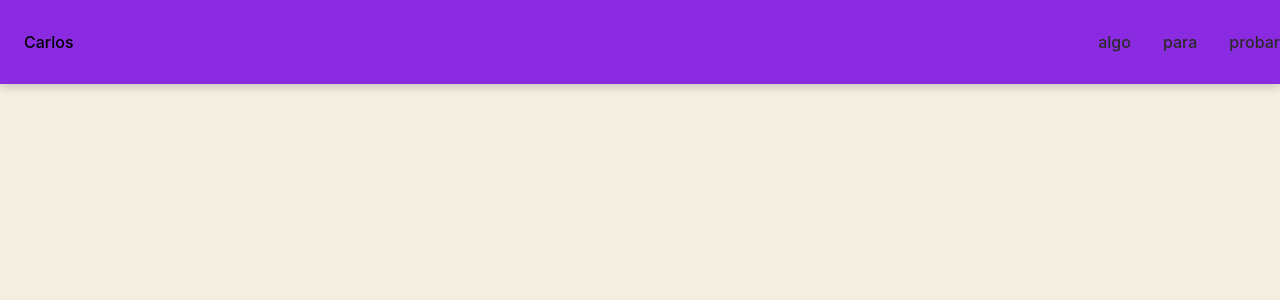
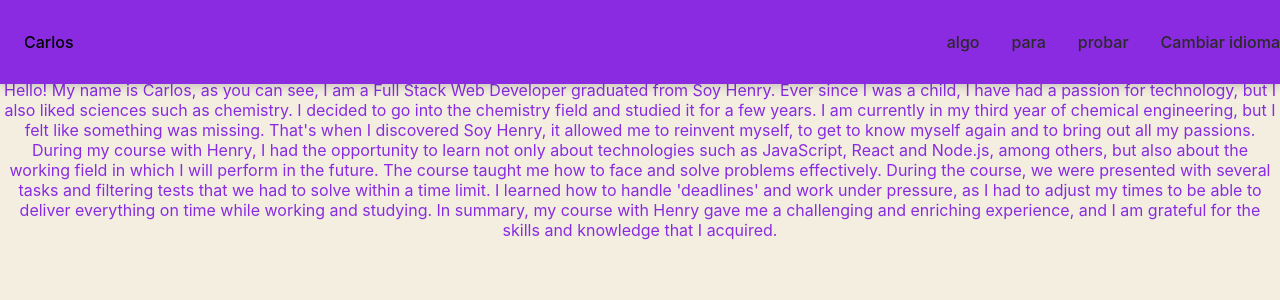
Before and after one commit to cvirgili438/NewPortfolio, a React (Create React App) app: page / in a window 1280 px wide. Shown: the top 300 px of the page. Built offline with nearby package versions, Linux system fonts and the light colour scheme.

Commit message:
about me

```diff
--- a/src/App.css
+++ b/src/App.css
@@ -54,6 +54,38 @@ body{
   opacity: 1;
   filter: blur(0);
 }
+
+
+@keyframes toView {
+  0%{
+      opacity: 0;
+  }
+  100%{
+      opacity: 1;
+  }
+}
+@keyframes toHide{
+  0%{
+      opacity: 1;
+  }
+  100%{
+      opacity: 0;
+      display: none;
+  }
+}
+
+.toHide{
+  animation-name: toHide;
+  animation-duration: 1s;
+  opacity: 0;
+}
+.toView{
+  display:flex;
+  animation-name: toView;
+  animation-duration: 2s;
+  opacity: 1;
+}
+
 /*
 Phone querys
 */
--- /dev/null
+++ b/src/components/About/About.jsx
@@ -0,0 +1,25 @@
+import React from 'react'
+import { hideToView } from '../../utils/function';
+import { aboutEN, aboutES } from '../../utils/stringConst';
+import s from './About.module.css'
+
+
+export default function About(props) {
+
+    React.useEffect(()=>{
+        hideToView({
+          english:props.english,
+          idES:'aboutES',
+          idEN:'aboutEN'
+        })
+
+       },[props.english])
+
+  return (
+    <div className={s.about_container}>
+        <span id='aboutES'>{aboutES}</span>
+        <span id='aboutEN' >{aboutEN}</span>
+        {}
+    </div>
+  )
+}
--- /dev/null
+++ b/src/components/About/About.module.css
@@ -0,0 +1,17 @@
+.about_container{
+    display: inline-block;
+    position:relative;
+}
+@media screen and (max-width:767px) {
+    .toHide{
+        animation-name: toHide;
+        animation-duration: 1s;
+        opacity: 0;
+    }
+    .toView{
+        display:block;
+        animation-name: toView;
+        animation-duration: 1s;
+        opacity: 1;
+    }
+  }
--- a/src/components/LandingPage/LandingPage.jsx
+++ b/src/components/LandingPage/LandingPage.jsx
@@ -1,14 +1,21 @@
 import React from 'react'
+import { useDispatch, useSelector } from 'react-redux'
+import { changeLanguage } from '../../Redux/Action'
+import About from '../About/About'
 
 export default function LandingPage() {
+  const dispatch = useDispatch()
+  const english = useSelector(state =>state.english)
+  const handleLanguage = ()=>{
+    dispatch(changeLanguage(!english))
+  }
+  return (
+    <div style={{marginTop:'5rem'}}>
 
+      <section id='about'><About english={english} /></section>
+      <section></section>
 
-  return (
-    <div style={{marginTop:'5rem    '}}>
-
-      <section></section>
-      <section></section>
-      <section><h1 className='hidden'>hola</h1></section>
+      <section><h1 className='hidden'>hola<button onClick={(handleLanguage)}>ENG</button></h1></section>
       <section><h1 className='hidden'>algo</h1></section>
 
 
--- a/src/components/NavBar/NavBar.jsx
+++ b/src/components/NavBar/NavBar.jsx
@@ -5,14 +5,23 @@ import { BsMenuUp } from "react-icons/bs";
 import { Link } from "react-scroll";
 import { BiHomeHeart } from "react-icons/bi";
 import { AiOutlineClose } from "react-icons/ai";
+import { GrLanguage } from "react-icons/gr";
+import { useDispatch, useSelector } from 'react-redux';
+import { changeLanguage } from '../../Redux/Action'
 
 
 
 export default function NavBar() {
     const [active,setActive] = React.useState(false)
+    const dispatch = useDispatch()
     const handleShow = ()=>{
         setActive(!active)
     }
+    const english = useSelector(state=>state.english)
+    const handleLanguage = ()=>{
+        dispatch(changeLanguage(!english))
+        setActive(!active)
+      }
 
   return (
     <header className={style.nav}>
@@ -32,6 +41,7 @@ export default function NavBar() {
                     </Link></li>
                 <li className={style.nav_li}>para</li>
                 <li className={style.nav_li}>probar</li>
+                <li onClick={handleLanguage} className={style.nav_li}><GrLanguage className={style.nav_icon}/>{english?'Cambiar idioma':'Change Language'}</li>
 
             </ul>
 
--- /dev/null
+++ b/src/utils/function.js
@@ -0,0 +1,26 @@
+
+
+export const hideToView = (object)=>{
+    let{english,idES,idEN}=object
+     const elementES= document.getElementById(idES)
+     const elementEN = document.getElementById(idEN)
+
+    if(english===true){
+        if(elementES.classList.contains('toView')) elementES.classList.remove('toView')
+        elementES.classList.add('toHide')
+        elementES.style.display='none'
+        elementEN.style.display='flex'
+        if(elementEN.classList.contains('toHide')) elementEN.classList.remove('toHide')
+        elementEN.classList.add('toView')
+            }
+      if(english===false){
+        if(elementEN.classList.contains('toView')) elementEN.classList.remove('toView')
+        elementEN.classList.add('toHide')
+        elementEN.style.display='none'
+        elementES.style.display='flex'
+        if(elementES.classList.contains('toHide')) elementES.classList.remove('toHide')
+        elementES.classList.add('toView')
+
+
+      }
+}
```
